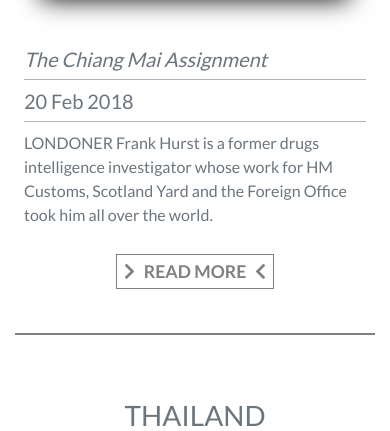
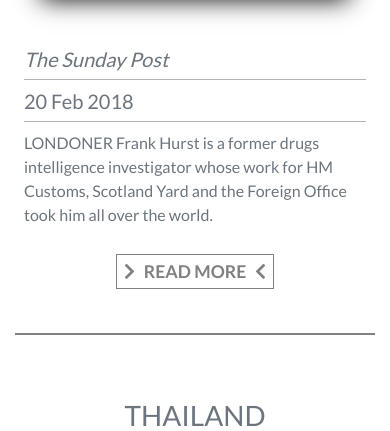
Before and after one commit to Bealby/frank-hurst, a Flask app: page /news in a window 390 px wide. Shown: the part 3909-4340 px from the top of the page. Run offline with Flask 2, Linux system fonts and the light colour scheme; some libraries are stand-ins or nearby versions; some web fonts are replaced.

Commit message:
Changed titles for all articles in news.html

```diff
--- a/templates/news.html
+++ b/templates/news.html
@@ -79,7 +79,7 @@
                 an idea, a pen and lashings of solitude – right? Well, only partly right. Let me explain.
             </p>
             <div class="read-more-news-center">
-                <a href="https://peoplethingsliterature.com/2018/08/27/an-interview-with-crime-thriller-author-frank-hurst-a-former-british-drug-intelligence-officer/"
+                <a href="https://expatlifeinthailand.com/travel-and-leisure/an-author-in-lockdown/"
                     class="read-more-news" target="_blank">
                     <i class="fas fa-chevron-right"></i>&ensp;READ MORE&ensp;<i class="fas fa-chevron-left"></i>
                 </a>
@@ -97,7 +97,7 @@
         </div>
         <div class="col-sm-12 col-lg-8 text-muted content-mb-news">
             <h3 class="d-none d-lg-block">A Writer’s Story</h3>
-            <h5><i>Mekong Dragon</i></h5>
+            <h5><i>Expat Life in Thailand</i></h5>
             <div class="col-12 p-0">
                 <div class="block-divider-sub mx-auto mt-0 text-muted"></div>
             </div>
@@ -132,7 +132,7 @@
         <div class="col-sm-12 col-lg-8 text-muted content-mb-news">
             <h3 class="text-left d-none d-lg-block">An Interview with Crime Thriller Author Frank Hurst</h3>
             <h3 class="d-none d-lg-block">– A Former British Drug Intelligence Officer</h3>
-            <h5><i>Mekong Dragon</i></h5>
+            <h5><i>People Things Literature</i></h5>
             <div class="col-12 p-0">
                 <div class="block-divider-sub mx-auto mt-0 text-muted"></div>
             </div>
@@ -170,7 +170,7 @@
         <div class="col-sm-12 col-lg-8 text-muted content-mb-news">
             <h3 class="text-left d-none d-lg-block">My Favourite Holiday:</h3>
             <h3 class="d-none d-lg-block">Frank Hurst loves the chaos and tranquillity of Thailand</h3>
-            <h5><i>The Chiang Mai Assignment</i></h5>
+            <h5><i>The Sunday Post</i></h5>
             <div class="col-12 p-0">
                 <div class="block-divider-sub mx-auto mt-0 text-muted"></div>
             </div>
@@ -251,7 +251,7 @@
         </div>
         <div class="col-sm-12 col-lg-8 text-muted content-mb-news">
             <h3 class="text-left d-none d-lg-block">Why I Love Thailand By Frank Hurst</h3>
-            <h5><i>The Chiang Mai Assignment</i></h5>
+            <h5><i>Female First</i></h5>
             <div class="col-12 p-0">
                 <div class="block-divider-sub mx-auto mt-0 text-muted"></div>
             </div>
@@ -337,14 +337,16 @@
     <!-- News Feed 7-->
     <div class="row margin-news-section1">
         <div class="col-sm-12 col-lg-4 news-image-pr content-news-title">
-            <h3 class="text-muted text-left mb-5 d-lg-none text-uppercase text-center">Interview with Simandan</h3>
+            <h3 class="text-muted text-left mb-5 d-lg-none text-uppercase text-center">Secrets, romance, rivalry and
+                deception – Interview with Frank Hurst, the author of “The Chiang Mai Assignment”</h3>
             <img src="static/images/news/news-7nov2017.png"
                 class="img-fluid img-fluid img-fluid image-shadow news-book-image"
                 alt="Frank Hurst - Landscape Background" />
         </div>
         <div class="col-sm-12 col-lg-8 text-muted content-mb-news">
-            <h3 class="text-left d-none d-lg-block">Interview with Simandan</h3>
-            <h5><i>The Chiang Mai Assignment</i></h5>
+            <h3 class="text-left d-none d-lg-block">Secrets, romance, rivalry and deception – Interview with Frank
+                Hurst, the author of “The Chiang Mai Assignment”</h3>
+            <h5><i>V.M. Simandan</i></h5>
             <div class="col-12 p-0">
                 <div class="block-divider-sub mx-auto mt-0 text-muted"></div>
             </div>
@@ -370,13 +372,15 @@
     <!-- News Feed 8-->
     <div class="row margin-news-section1">
         <div class="col-sm-12 col-lg-4 news-image-pr content-news-title">
-            <h3 class="text-muted text-left mb-5 d-lg-none text-uppercase text-center">Phuket News Podcast</h3>
+            <h3 class="text-muted text-left mb-5 d-lg-none text-uppercase text-center">AUTHOR OF THE 'GOLDEN TRIANGLE
+                TRILOGY' - FRANK HURST on 'LIVE 89.5 FM - DRIVE on LIVE' with JASON WILDER - 06.11.2017</h3>
             <img src="static/images/news/news-6nov2017.png" class="img-fluid image-shadow news-book-image"
                 alt="Frank hurst + Phuket News Broadcaster" />
         </div>
         <div class="col-sm-12 col-lg-8 text-muted content-mb-news">
-            <h3 class="text-left d-none d-lg-block">Phuket News Podcast</h3>
-            <h5><i>The Chiang Mai Assignment</i></h5>
+            <h3 class="text-left d-none d-lg-block">Author of the 'Golden Triangle Trilogy' - Frank Hurst on 'LIVE 89.5
+                FM - Drive on Live' with Jason Wilder - 06.11.2017</h3>
+            <h5><i>The Phuket News</i></h5>
             <div class="col-12 p-0">
                 <div class="block-divider-sub mx-auto mt-0 text-muted"></div>
             </div>
@@ -400,13 +404,15 @@
     <!-- News Feed 9-->
     <div class="row margin-news-section1">
         <div class="col-sm-12 col-lg-4 news-image-pr content-news-title">
-            <h3 class="text-muted text-left mb-5 d-lg-none text-uppercase text-center">Phuket News - Review</h3>
+            <h3 class="text-muted text-left mb-5 d-lg-none text-uppercase text-center">‘The Postmistress of Nongkhai’
+                Leaves Us Wanting</h3>
             <img src="static/images/news/news-8july2016.png" class="img-fluid image-shadow news-book-image"
                 alt="Laptop" />
         </div>
         <div class="col-sm-12 col-lg-8 text-muted content-mb-news">
-            <h3 class="text-left d-none d-lg-block">Phuket News - Review</h3>
-            <h5><i>The Postmistress of Nong Khai</i></h5>
+            <h3 class="text-left d-none d-lg-block">‘The Postmistress of Nongkhai’
+                Leaves Us Wanting</h3>
+            <h5><i>The Phuket News</i></h5>
             <div class="col-12 p-0">
                 <div class="block-divider-sub mx-auto mt-0 text-muted"></div>
             </div>
@@ -433,13 +439,15 @@
     <!-- News Feed 10-->
     <div class="row margin-news-section1">
         <div class="col-sm-12 col-lg-4 news-image-pr content-news-title">
-            <h3 class="text-muted text-left mb-5 d-lg-none text-uppercase text-center">The Argus Article</h3>
+            <h3 class="text-muted text-left mb-5 d-lg-none text-uppercase text-center">Sussex Author Publishes First
+                Novel</h3>
             <img src="static/images/news/news-11may2016.png" class="img-fluid image-shadow news-book-image"
                 alt="Frank Hurst" />
         </div>
         <div class="col-sm-12 col-lg-8 text-muted content-mb-news">
-            <h3 class="text-left d-none d-lg-block">The Argus Article</h3>
-            <h5><i>The Postmistress of Nong Khai</i></h5>
+            <h3 class="text-left d-none d-lg-block">Sussex Author Publishes First
+                Novel</h3>
+            <h5><i>The Augus</i></h5>
             <div class="col-12 p-0">
                 <div class="block-divider-sub mx-auto mt-0 text-muted"></div>
             </div>
@@ -463,13 +471,13 @@
     <!-- News Feed 11-->
     <div class="row margin-news-section1">
         <div class="col-sm-12 col-lg-4 news-image-pr content-news-title">
-            <h3 class="text-muted text-left mb-5 d-lg-none text-uppercase text-center">Bangkok Post - Review</h3>
+            <h3 class="text-muted text-left mb-5 d-lg-none text-uppercase text-center">The War on Drugs</h3>
             <img src="static/images/news/news-9may2016.png" class="img-fluid image-shadow news-book-image"
                 alt="Thailand Landscape" />
         </div>
         <div class="col-sm-12 col-lg-8 text-muted content-mb-news">
-            <h3 class="text-left d-none d-lg-block">Bangkok Post - Review</h3>
-            <h5><i>The Postmistress of Nong Khai</i></h5>
+            <h3 class="text-left d-none d-lg-block">The War on Drugs</h3>
+            <h5><i>Bangkok Post</i></h5>
             <div class="col-12 p-0">
                 <div class="block-divider-sub mx-auto mt-0 text-muted"></div>
             </div>
@@ -494,13 +502,15 @@
     <!-- News Feed 12-->
     <div class="row margin-news-section1">
         <div class="col-sm-12 col-lg-4 news-image-pr content-news-title">
-            <h3 class="text-muted text-left mb-5 d-lg-none text-uppercase text-center">The Book Bag - Review</h3>
+            <h3 class="text-muted text-left mb-5 d-lg-none text-uppercase text-center">The Postmistress of Nong Khai by
+                Frank Hurst</h3>
             <img src="static/images/news/news-jan2016.png" class="img-fluid image-shadow news-book-image"
                 alt="The Postmistress of Nong Khai - Image" />
         </div>
         <div class="col-sm-12 col-lg-8 text-muted content-mb-news">
-            <h3 class="text-left d-none d-lg-block">The Book Bag - Review</h3>
-            <h5><i>The Postmistress of Nong Khai</i></h5>
+            <h3 class="text-left d-none d-lg-block">The Postmistress of Nong Khai by
+                Frank Hurst</h3>
+            <h5><i>The Book Bag</i></h5>
             <div class="col-12 p-0">
                 <div class="block-divider-sub mx-auto mt-0 text-muted"></div>
             </div>
```
